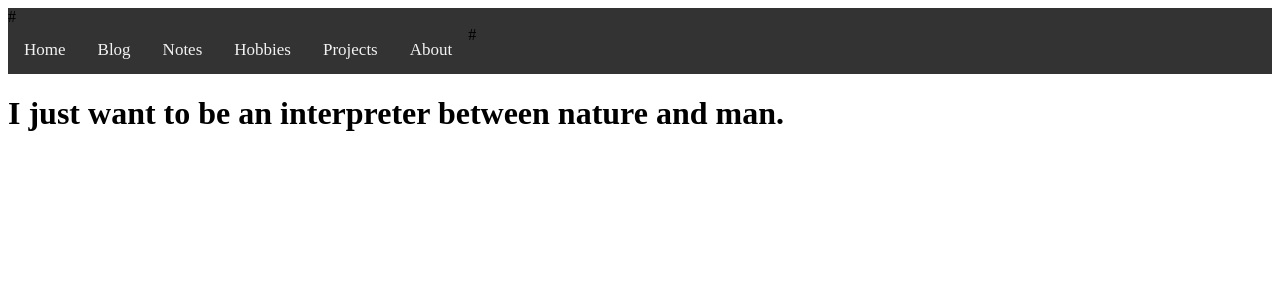
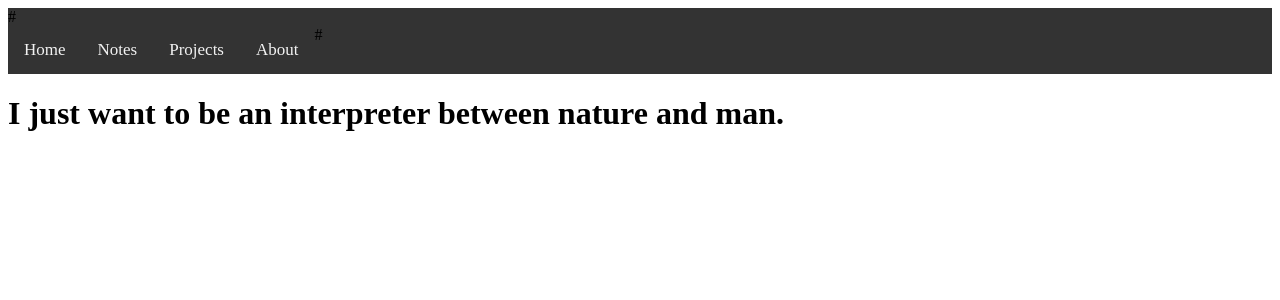
Before and after one commit to rachelhuls/rachelhuls.github.io, a Jekyll site: the page built from index.html, in a window 1280 px wide. Shown: the top 300 px of the page. Built offline with Jekyll 4.4.1, drawn with Linux system fonts in a browser that asks for light colours.

Commit message:
Update navigation.yml

```diff
--- a/_data/navigation.yml
+++ b/_data/navigation.yml
@@ -1,11 +1,7 @@
 - name: Home
   link: /
-- name: Blog
-  link: /blog.html
 - name: Notes
   link: /notes.html
-- name: Hobbies
-  link: /hobbies.html
 - name: Projects
   link: /projects.html
 - name: About
```
